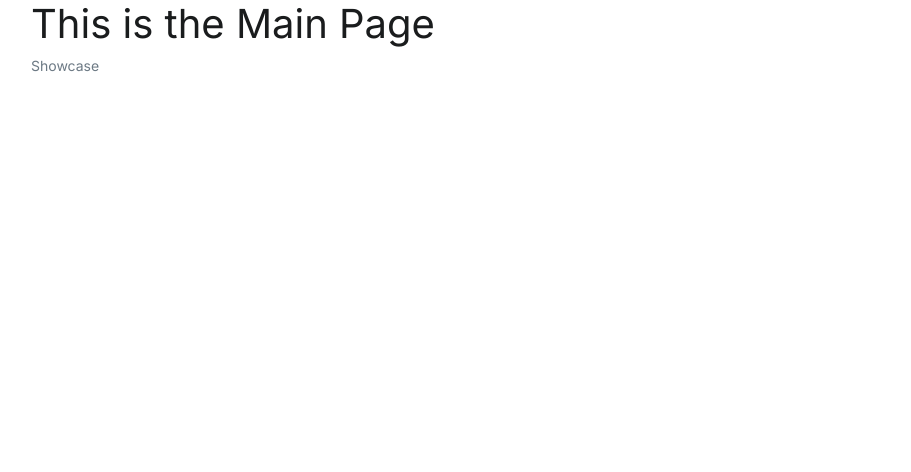
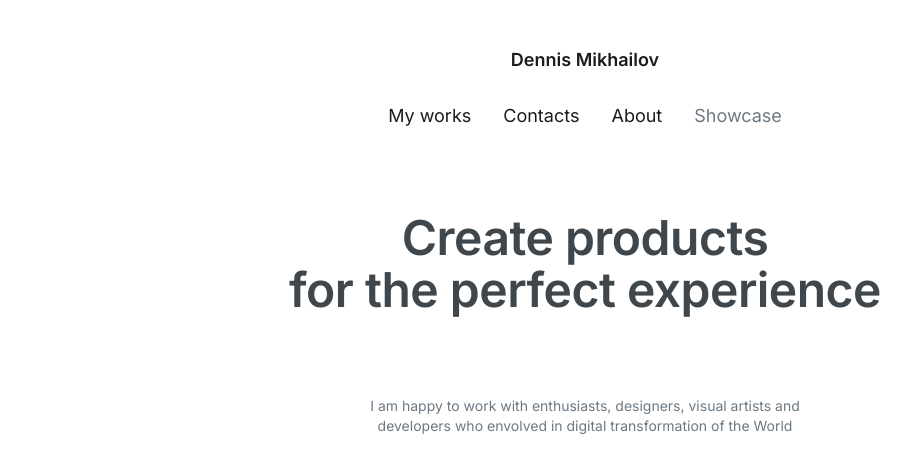
Before and after one commit to kamrade/kamrade.github.io, a React (Create React App) app: page /#/main in a window 1280 px wide. Shown: the top 472 px of the page, without its empty margins (55-966 px from the left). Built offline with nearby package versions, Linux system fonts and the light colour scheme.

Commit message:
Merge Milq to Showcase project

```diff
--- /dev/null
+++ b/src/components/MainPage/MainPage.module.scss
@@ -0,0 +1,57 @@
+@import "src/styles/bootstrap/variables";
+@import "src/styles/bootstrap/mixins";
+
+.Header {
+  padding-top: 3rem;
+  margin: 0 auto;
+  font-size: 18px;
+  line-height: 24px;
+  margin-bottom: 80px;
+}
+
+.Title {
+  padding-bottom: 1rem;
+  text-align: center;
+  font-weight: 600;
+}
+
+.Menu {
+  margin: 0 auto;
+  padding-top: 0.75rem;
+  display: flex;
+  justify-content: center;
+}
+
+.MenuItem {
+  padding: .25rem 1rem;
+}
+
+.Body {
+  text-align: center;
+  margin-bottom: 5rem;;
+
+  h1 {
+    margin-bottom: 5rem;
+    font-size: 48px;
+    line-height: 52px;
+    font-weight: 600;
+    color: $gray-800;
+    letter-spacing: -0.5px;
+  }
+
+  .Desc {
+    color: $gray-600;
+    width: 480px;
+    margin: 0 auto;
+  }
+
+}
+
+.Box {
+  height: 240px;
+  background-color: $gray-100;
+}
+
+.Milq {
+
+}
--- a/src/components/MainPage/MainPage.tsx
+++ b/src/components/MainPage/MainPage.tsx
@@ -1,13 +1,47 @@
 import React from 'react';
 import { NavLink } from 'react-router-dom';
+import s from './MainPage.module.scss';
+import classNames from "classnames/bind";
+const sx = classNames.bind(s);
 
 export const MainPage = () => {
 
 
   return (
     <div className={`container`}>
-      <h1>This is the Main Page</h1>
-      <NavLink exact to='/apps/typing'>Showcase</NavLink>
+      <header className={s.Header}>
+        <div className={s.Title}>Dennis Mikhailov</div>
+        <div className={s.Menu}>
+          <div className={s.MenuItem}>My works</div>
+          <div className={s.MenuItem}>Contacts</div>
+          <div className={s.MenuItem}>About</div>
+          <div className={s.MenuItem}><NavLink exact to='/apps/typing'>Showcase</NavLink></div>
+        </div>
+      </header>
+
+      <div className={s.Body}>
+        <h1>
+          Create <span className={s.Milq}>products</span> <br />
+          for the perfect experience
+        </h1>
+        <p className={s.Desc}>
+          I am happy to work with enthusiasts, designers, visual artists and developers who envolved in digital transformation of the World
+        </p>
+      </div>
+
+
+      <div className='row'>
+        <div className='col-md-8'>
+          <div className={s.Box}></div>
+        </div>
+        <div className='col-md-8'>
+          <div className={s.Box}></div>
+        </div>
+        <div className='col-md-8'>
+          <div className={s.Box}></div>
+        </div>
+      </div>
+
     </div>
   );
 }
--- a/src/styles/bootstrap/project-variables.scss
+++ b/src/styles/bootstrap/project-variables.scss
@@ -43,3 +43,4 @@ $gray-900: #1A1C1D !default;
 $black:    #000 !default;
 
 $primary: #2995F8;
+$milq-color: #04BA8E;
```
